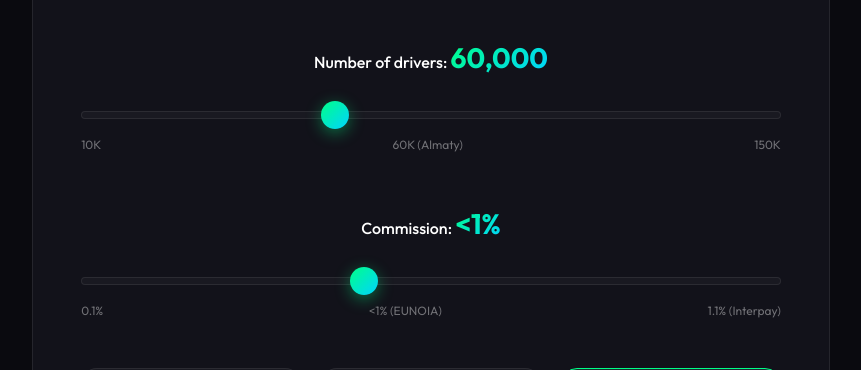
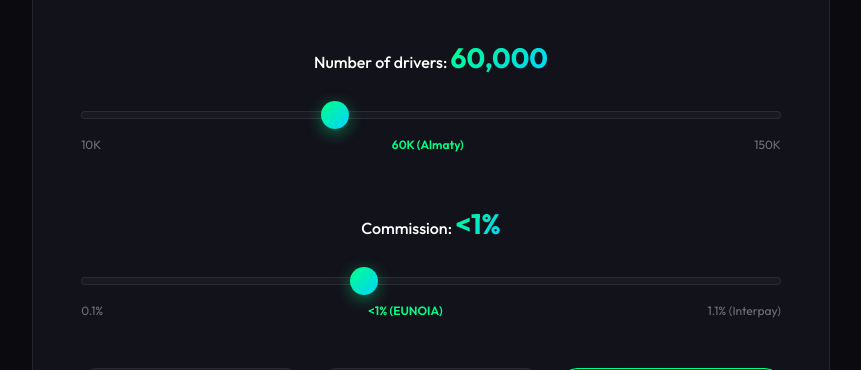
Before and after one commit to aqniyet/eunoia.kz, a plain HTML site: page index.html in a window 1280 px wide. Shown: the part 6520-6890 px from the top of the page, without its empty margins (209-1070 px from the left). Drawn offline with Linux system fonts and the light colour scheme.

Commit message:
Highlight 60K Almaty marker on slider

```diff
--- a/css/styles.css
+++ b/css/styles.css
@@ -1099,6 +1099,11 @@ body {
     color: var(--text-muted);
 }
 
+.slider-marks span:nth-child(2) {
+    color: var(--accent-green);
+    font-weight: 600;
+}
+
 .profit-results {
     display: grid;
     grid-template-columns: repeat(3, 1fr);
```
